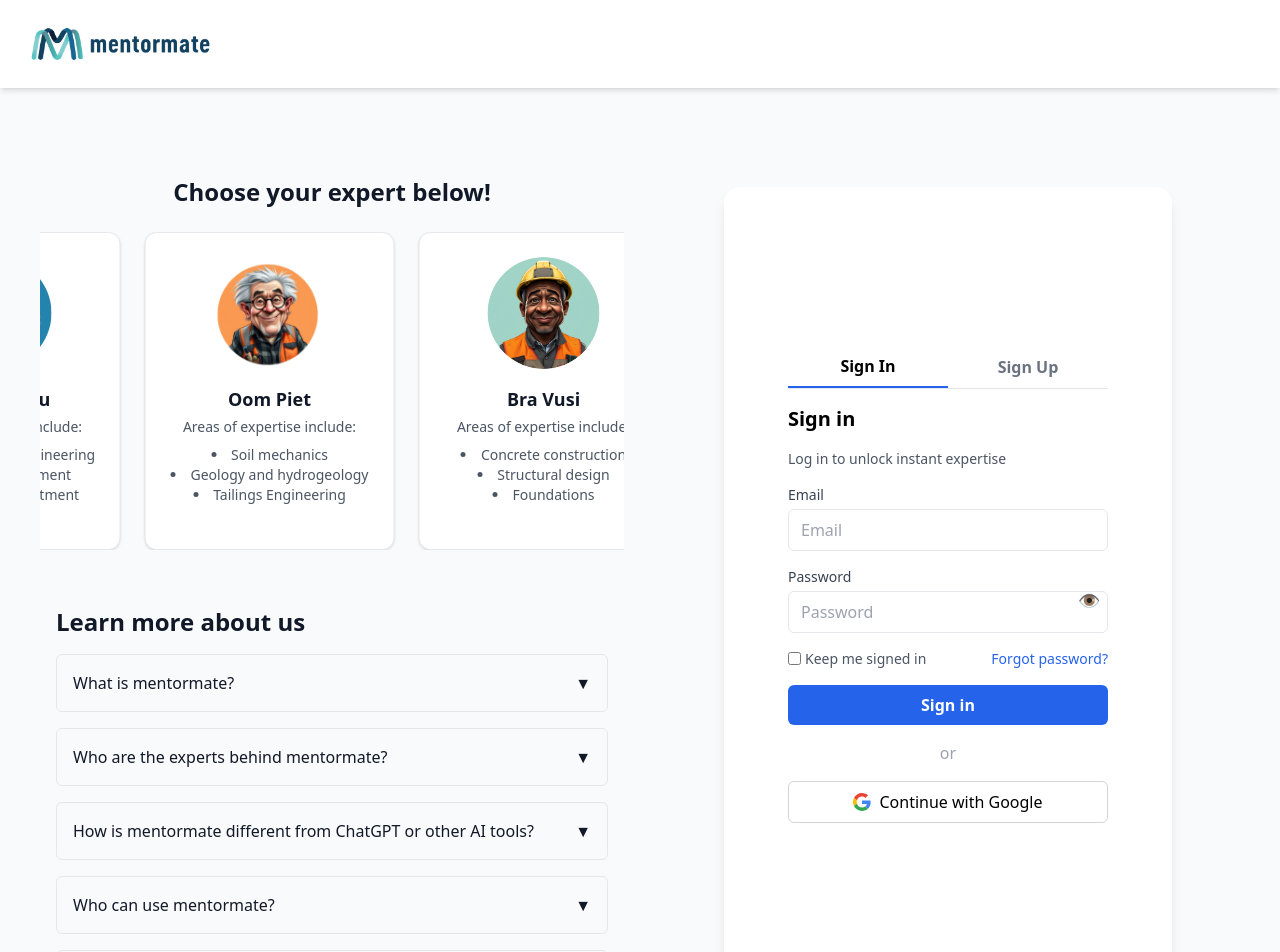
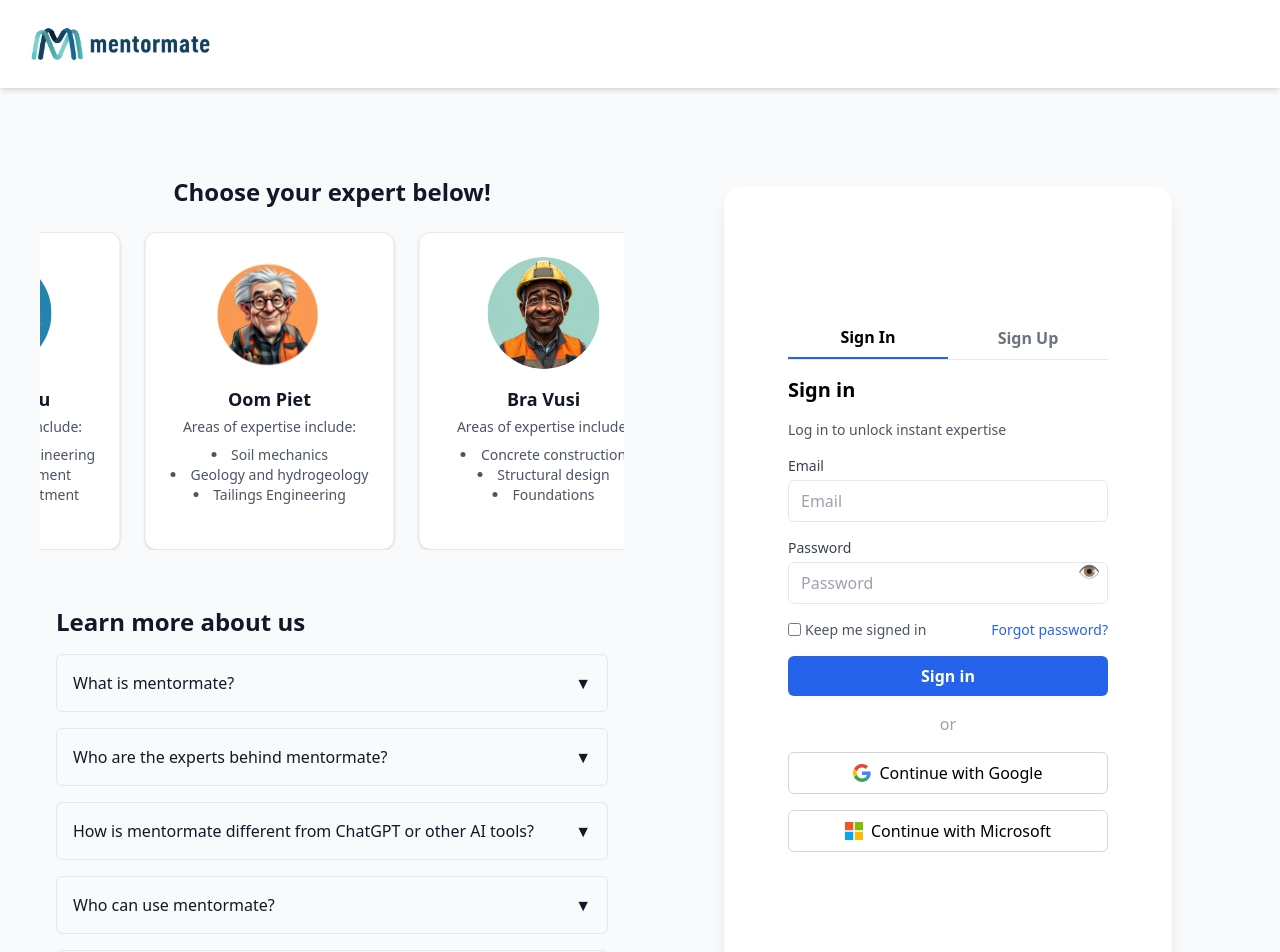
Before and after one commit to Zoedube11/Mentormate-Frontend, a React (Create React App) app: page / in a window 1280 px wide. Shown: the top 952 px of the page. Built offline with nearby package versions, Linux system fonts and the light colour scheme.

Commit message:
micrsoft button

```diff
--- a/src/components/SignIn.jsx
+++ b/src/components/SignIn.jsx
@@ -54,6 +54,7 @@ export default function SignIn() {
 
       <div className="text-center my-4 text-gray-400">or</div>
 
+      {/* Google Button */}
       <button
         type="button"
         className="w-full flex items-center justify-center border border-gray-300 py-2 rounded-md hover:bg-gray-100 gap-2"
@@ -66,6 +67,20 @@ export default function SignIn() {
         </svg>
         Continue with Google
       </button>
+
+      {/* Microsoft Button */}
+      <button
+        type="button"
+        className="w-full flex items-center justify-center border border-gray-300 py-2 rounded-md hover:bg-gray-100 gap-2"
+      >
+        <svg width="18" height="18" viewBox="0 0 24 24">
+          <rect x="0" y="0" width="11" height="11" fill="#F35325"/>
+          <rect x="13" y="0" width="11" height="11" fill="#81BC06"/>
+          <rect x="0" y="13" width="11" height="11" fill="#05A6F0"/>
+          <rect x="13" y="13" width="11" height="11" fill="#FFBA08"/>
+        </svg>
+        Continue with Microsoft
+      </button>
     </form>
   );
 }
--- a/src/components/SignUp.jsx
+++ b/src/components/SignUp.jsx
@@ -100,7 +100,6 @@ export default function SignUp({ formData, handleChange, handleSubmit }) {
             />
           </div>
 
-          {/* Password */}
           <div className="relative">
             <label className="block text-sm font-medium text-gray-700">Password</label>
             <input
@@ -120,7 +119,6 @@ export default function SignUp({ formData, handleChange, handleSubmit }) {
             </button>
           </div>
 
-          {/* Confirm Password */}
           <div className="relative">
             <label className="block text-sm font-medium text-gray-700">Confirm Password</label>
             <input
@@ -222,6 +220,20 @@ export default function SignUp({ formData, handleChange, handleSubmit }) {
             </svg>
             Continue with Google
           </button>
+
+          {/* Microsoft Button */}
+          <button
+            type="button"
+            className="w-full py-3.5 text-base font-medium bg-white text-gray-700 border border-gray-300 rounded-lg hover:bg-gray-50 transition-colors flex items-center justify-center gap-3"
+          >
+            <svg width="18" height="18" viewBox="0 0 24 24">
+              <rect x="0" y="0" width="11" height="11" fill="#F35325"/>
+              <rect x="13" y="0" width="11" height="11" fill="#81BC06"/>
+              <rect x="0" y="13" width="11" height="11" fill="#05A6F0"/>
+              <rect x="13" y="13" width="11" height="11" fill="#FFBA08"/>
+            </svg>
+            Continue with Microsoft
+          </button>
         </div>
       )}
 
```
